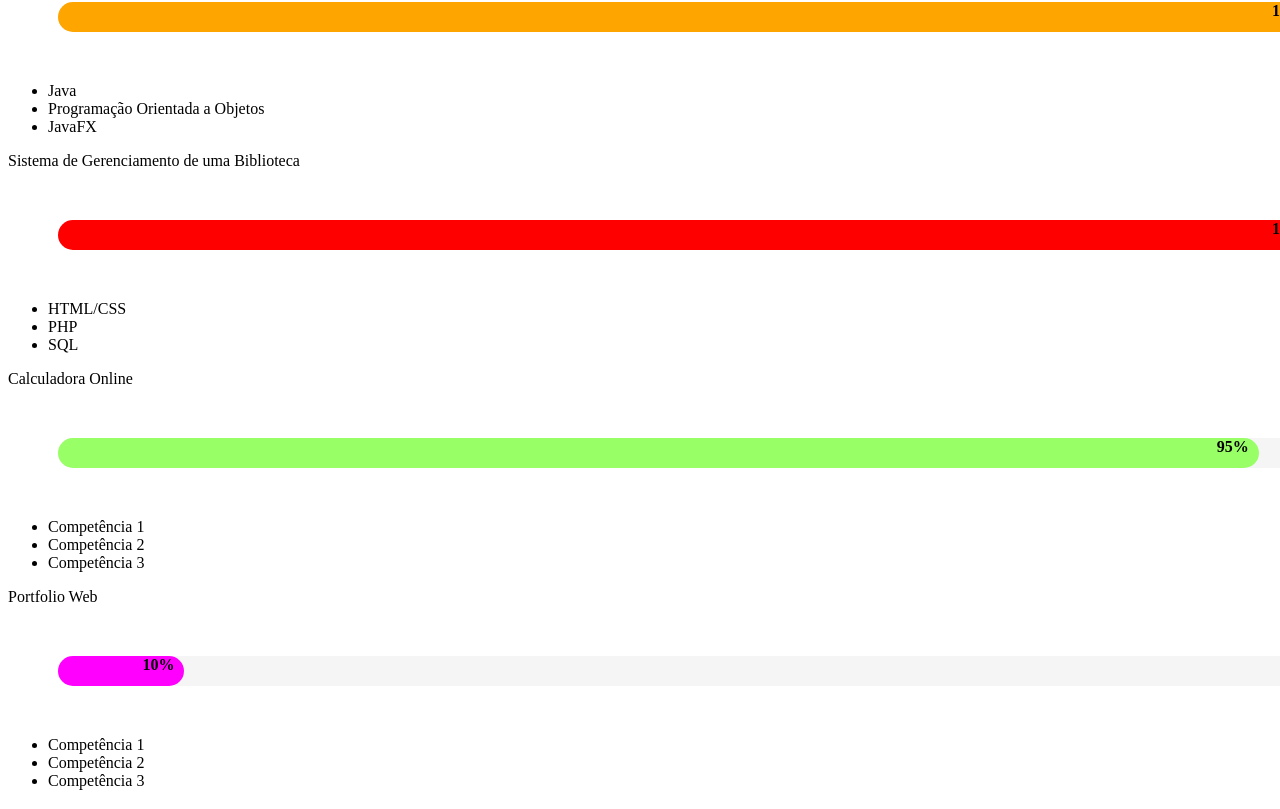
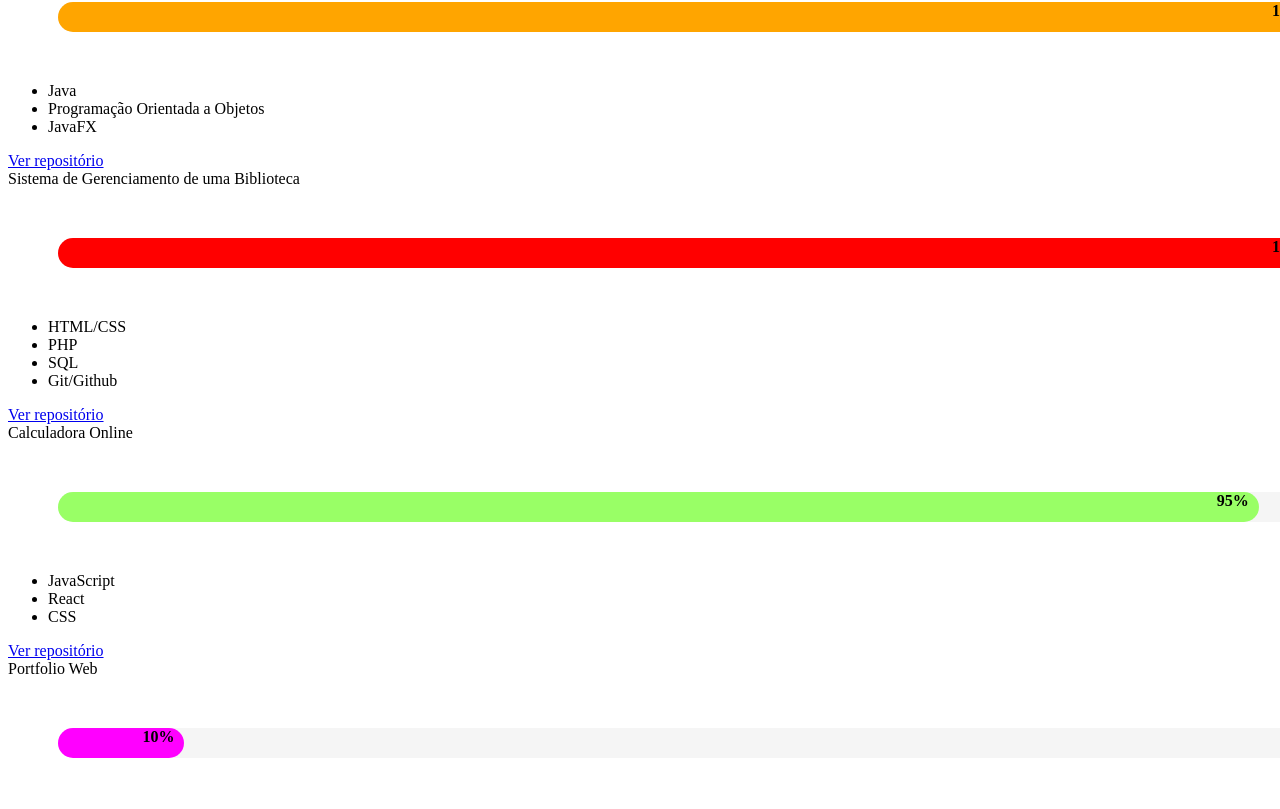
Before and after one commit to olavodd42/meu-portfolio, a React (Create React App) app: page / in a window 1280 px wide. Shown: the part 1485-2294 px from the top of the page. Built offline with nearby package versions, Linux system fonts and the light colour scheme.

Commit message:
Adiciona seção de projetos

```diff
--- a/src/components/Projects.js
+++ b/src/components/Projects.js
@@ -2,6 +2,14 @@
 import Progress_bar from "./Progress_bar";
 
 export default function Projects() {
+    const styleBar = {
+        height: 30,
+        width: '100px',
+        backgroundColor: 'whitesmoke',
+        borderRadius: 40,
+        margin: 50
+    };
+
     return (
         <>
             <div className="flex flex-col justify-center items-center mt-4">
@@ -17,6 +25,7 @@ export default function Projects() {
                                     bgcolor="orange"
                                     progress="100"
                                     height={30}
+                                    style={styleBar}
                                 />
                             </div>
                         </div>
@@ -25,6 +34,9 @@ export default function Projects() {
                             <li>Programação Orientada a Objetos</li>
                             <li>JavaFX</li>
                         </ul>
+                        <a href="https://github.com/usuario/repositorio-academia" className="text-blue-500 underline mt-2">
+                            Ver repositório
+                        </a>
                     </div>
                     <div className="flex flex-col items-center mb-4">
                         <div className="flex items-center w-full">
@@ -34,6 +46,7 @@ export default function Projects() {
                                     bgcolor="red"
                                     progress="100"
                                     height={30}
+                                    style={styleBar}
                                 />
                             </div>
                         </div>
@@ -41,7 +54,11 @@ export default function Projects() {
                             <li>HTML/CSS</li>
                             <li>PHP</li>
                             <li>SQL</li>
+                            <li>Git/Github</li>
                         </ul>
+                        <a href="https://github.com/usuario/repositorio-biblioteca" className="text-blue-500 underline mt-2">
+                            Ver repositório
+                        </a>
                     </div>
                     <div className="flex flex-col items-center mb-4">
                         <div className="flex items-center w-full">
@@ -51,14 +68,18 @@ export default function Projects() {
                                     bgcolor="#99ff66"
                                     progress="95"
                                     height={30}
+                                    style={styleBar}
                                 />
                             </div>
                         </div>
                         <ul className="list-disc list-inside mt-2">
-                            <li>Competência 1</li>
-                            <li>Competência 2</li>
-                            <li>Competência 3</li>
+                            <li>JavaScript</li>
+                            <li>React</li>
+                            <li>CSS</li>
                         </ul>
+                        <a href="https://github.com/usuario/repositorio-calculadora" className="text-blue-500 underline mt-2">
+                            Ver repositório
+                        </a>
                     </div>
                     <div className="flex flex-col items-center mb-4">
                         <div className="flex items-center w-full">
@@ -68,14 +89,18 @@ export default function Projects() {
                                     bgcolor="#ff00ff"
                                     progress="10"
                                     height={30}
+                                    style={styleBar}
                                 />
                             </div>
                         </div>
                         <ul className="list-disc list-inside mt-2">
-                            <li>Competência 1</li>
-                            <li>Competência 2</li>
-                            <li>Competência 3</li>
+                            <li>HTML</li>
+                            <li>CSS</li>
+                            <li>JavaScript</li>
                         </ul>
+                        <a href="https://github.com/usuario/repositorio-portfolio" className="text-blue-500 underline mt-2">
+                            Ver repositório
+                        </a>
                     </div>
                 </div>
             </div>
```
